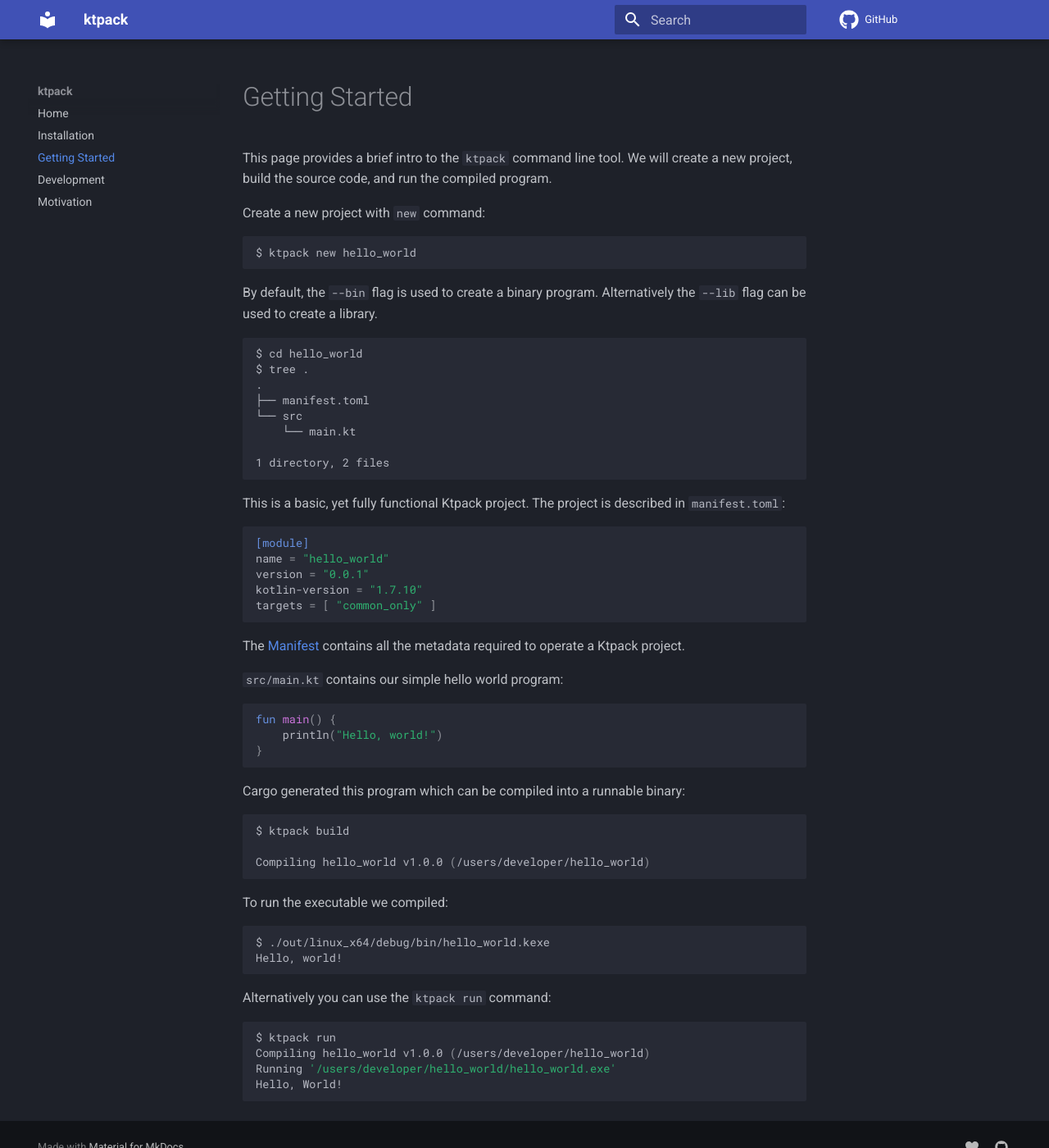
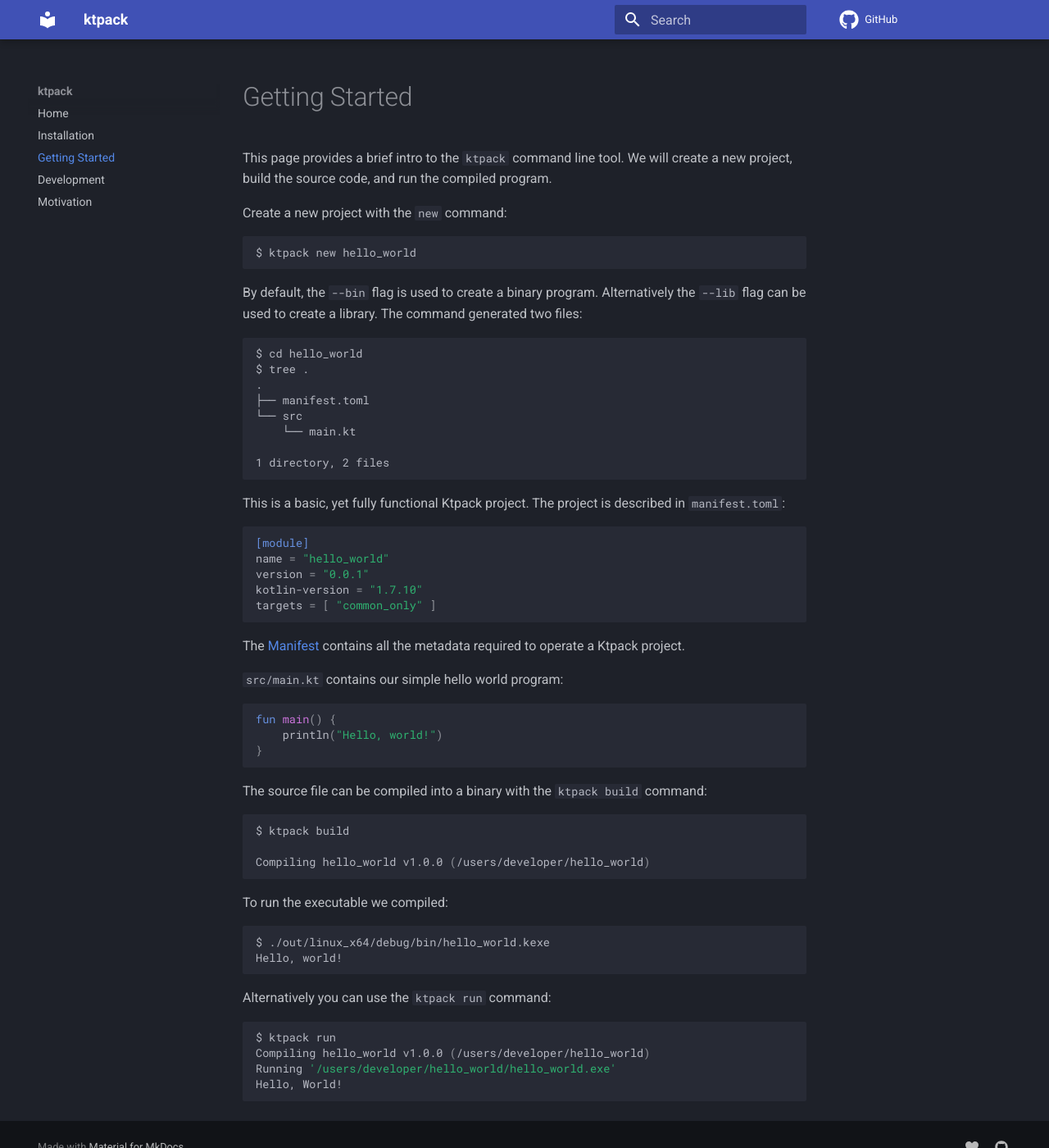
Before and after one commit to DrewCarlson/ktpack, an MkDocs documentation site: the page built from docs/getting-started.md, in a window 1280 px wide and 1400 px high. Shown: the whole window at 82% size. Built offline with MkDocs 1.6.1 and Material for MkDocs 9.7.7, drawn with Linux system fonts in a browser that asks for light colours; comment, search, counter and statistics services are not loaded.

Commit message:
Documentation cleanup

````diff
--- a/docs/getting-started.md
+++ b/docs/getting-started.md
@@ -1,7 +1,7 @@
 This page provides a brief intro to the `ktpack` command line tool.
 We will create a new project, build the source code, and run the compiled program.
 
-Create a new project with `new` command:
+Create a new project with the `new` command:
 
 ```shell
 $ ktpack new hello_world
@@ -9,6 +9,7 @@
 
 By default, the `--bin` flag is used to create a binary program.
 Alternatively the `--lib` flag can be used to create a library.
+The command generated two files:
 
 ```
 $ cd hello_world
@@ -42,7 +43,7 @@
 }
 ```
 
-Cargo generated this program which can be compiled into a runnable binary:
+The source file can be compiled into a binary with the `ktpack build` command:
 
 ```shell
 $ ktpack build
````
Also changed, not shown: README.md (+1 -4 lines).
